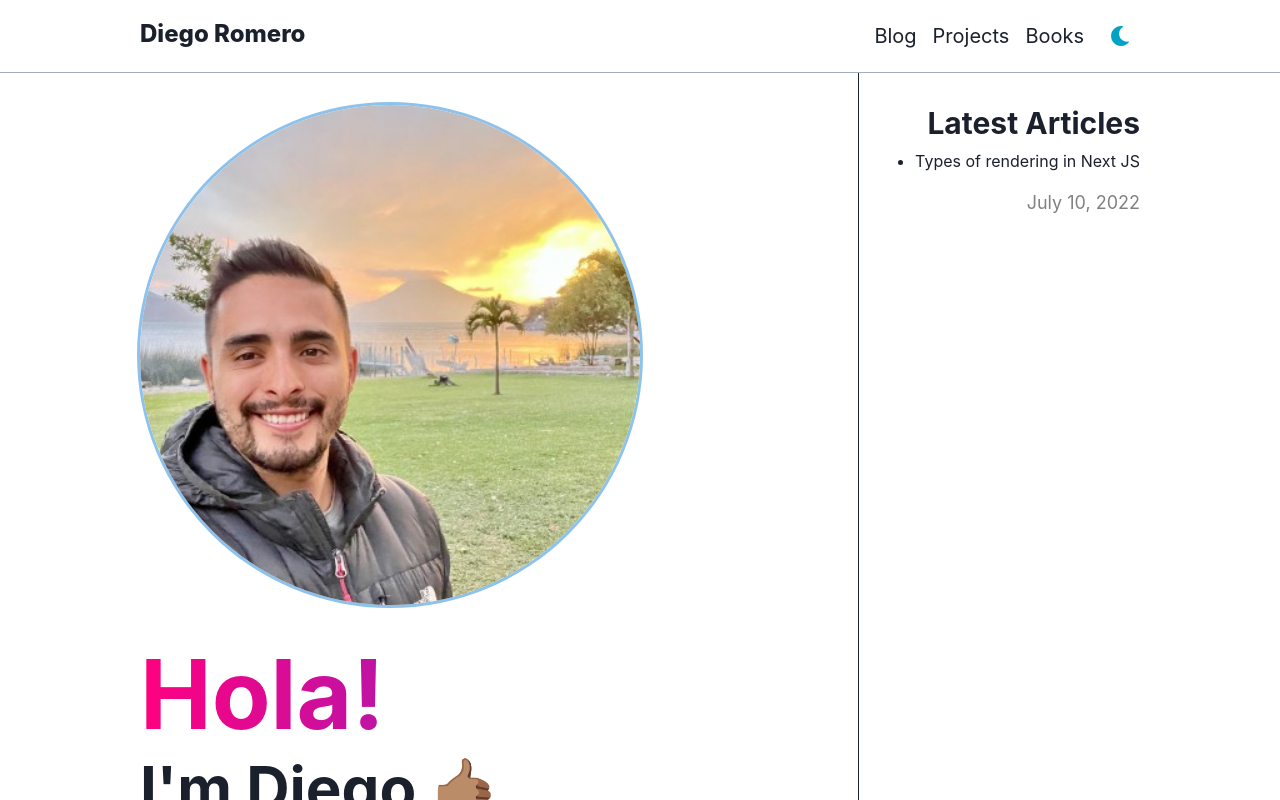
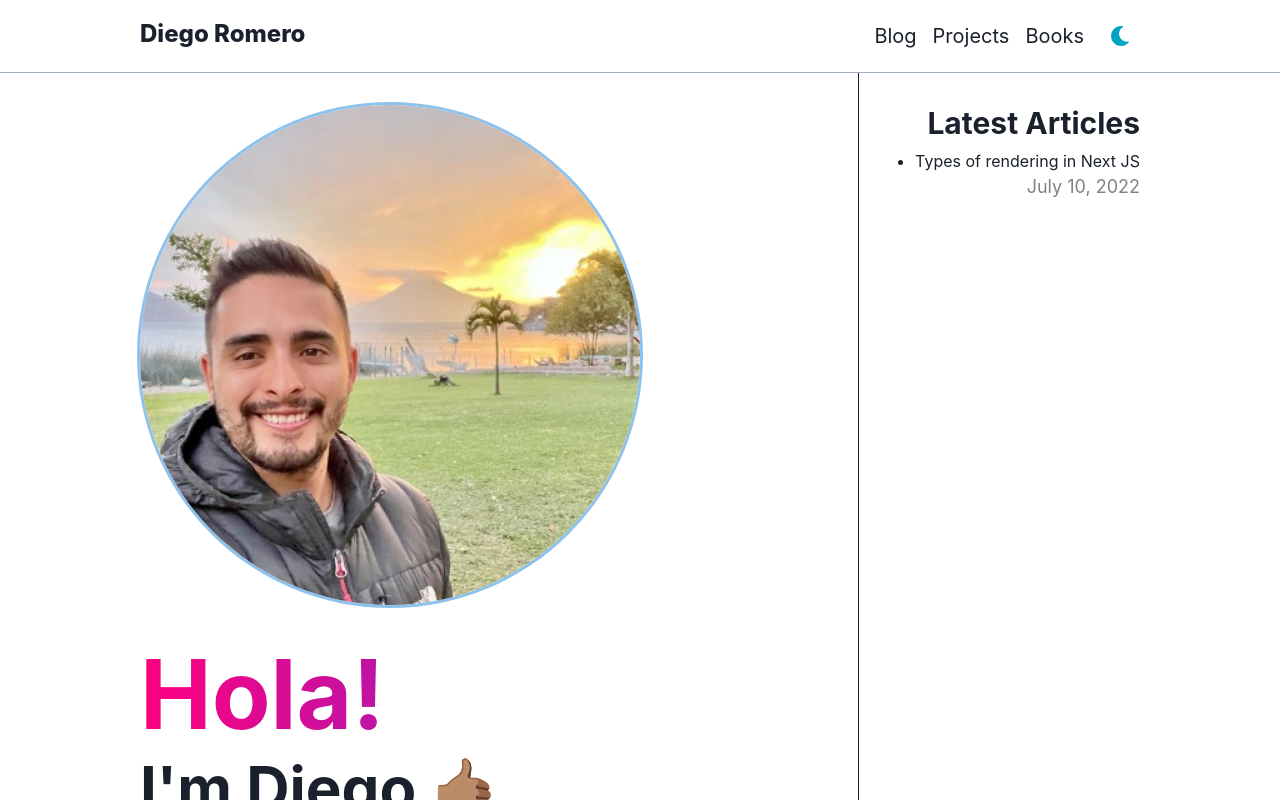
Before and after one commit to Diego-Romero/diegoromero.blog, a Next.js app: page / in a window 1280 px wide. Shown: the top 800 px of the page. Built offline with nearby package versions, Linux system fonts and the light colour scheme.

Commit message:
Fixed hydration erro

```diff
--- a/components/Date.tsx
+++ b/components/Date.tsx
@@ -7,7 +7,7 @@ const Date: React.FunctionComponent<{ dateString: string }> = ({
   const date = parseISO(dateString);
   const formatted = format(date, "LLLL d, yyyy");
   return (
-    <Text fontSize="lg" mt="4" color="GrayText">
+    <Text as="span" fontSize="lg" mt="4" color="GrayText">
       <time dateTime={dateString}>{formatted}</time>
     </Text>
   );
--- a/pages/index.tsx
+++ b/pages/index.tsx
@@ -230,8 +230,8 @@ const LeftCol = () => (
     <Stack>
       <Heading as="h3">Featured Projects</Heading>
       <List spacing={8}>
-        {featuredProjects.map((project) => (
-          <ListItem>
+        {featuredProjects.map((project, index) => (
+          <ListItem key={index}>
             <Text fontWeight="bold" fontSize="xl" as="span">
               <ListIcon as={project.icon} fontSize="xl" />
               {project.title}
```
Also changed, not shown: layouts/content-layout.tsx (+1 -12 lines).
